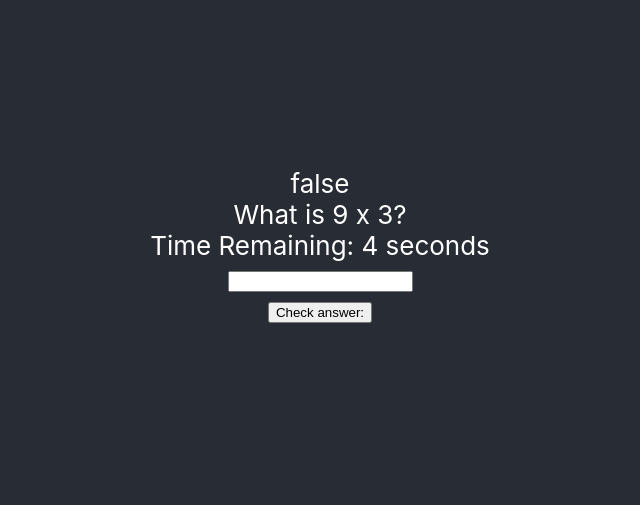
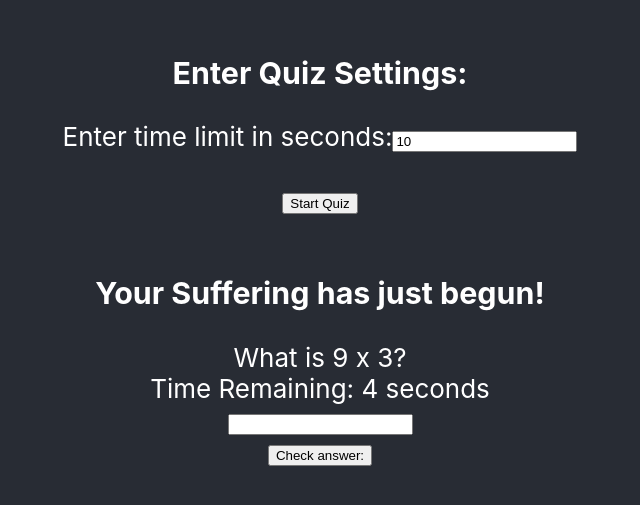
Before and after one commit to forginater/quiz-app, a React (Create React App) app: page / in a window 1280 px wide. Shown: the part 155-660 px from the top of the page, without its empty margins (320-960 px from the left). Built offline with nearby package versions, Linux system fonts and the light colour scheme.

Commit message:
Implemented <EnterSettings> component
Added in ability to enter custom time limit in <EnterSettings> component and a button to start the quiz once settings have been entered, or defualt accepted if no selections made

```diff
--- a/src/App.tsx
+++ b/src/App.tsx
@@ -30,19 +30,21 @@ const num2 = genRandNum(lowerBound, upperBound);
 let timeLimit = 10;
 
 
-
+//Get settings from user then render the quiz, finally display results to user
 function App() {
   //timeLimit is hardcoded as 10 by default but can be changed by user in the <EnterSettings> component
   const [timeLimit,setTimeLimit] = useState(10);
   //paramsEntered
-  const [enteredSettings, setEnteredSettings] = useState();
+  const [doneSettings, setDoneSettings] = useState(false);
+
   return (
-    <div>
-      {/*Enter custom time limit*/}
-      <EnterSettings />
-
-
-      <Quiz />
+    <div className="App">
+      <div className="App-header">
+        {/*Enter custom time limit*/}
+        <EnterSettings timeLimit={timeLimit} setTimeLimit={setTimeLimit} setDoneSettings={setDoneSettings}/>
+        {/*Once settings have been entered, then start the quiz*/}
+        <Quiz />
+      </div>
     </div>
   )
 }
@@ -51,9 +53,36 @@ function App() {
 //SetLimit() will allow the user to select a custom time limit other than 10s
 //Need to decide whether to stall displaying the question etc until user has entered custom time...
 //Could put everything else in a separate component that isn't rendered until custom time limit has been entered
-function EnterSettings() {
+function EnterSettings(props: {timeLimit: number, setTimeLimit: (n: number) => void, setDoneSettings: (b: boolean) => void}) {
   return (
-    <></>
+    <div>
+      <h3>Enter Quiz Settings:</h3>
+      <label>
+        Enter time limit in seconds:
+        <input
+          type="text"
+          value={props.timeLimit}
+          onChange={(e) => {
+            Number.isNaN(parseInt(e.target.value))
+            ? console.log("Invalid non-number character entered into timeLimit field!")
+            : props.setTimeLimit(parseInt(e.target.value));
+            //There is a bug here: can't backspace to empty field when only 1 character left
+          }}
+        />
+      </label>
+      <br/><br/>
+      <label>
+        <input
+          type="button"
+          value="Start Quiz"
+          onClick={(e) => {
+            props.setDoneSettings(true);
+          }}
+        />
+
+      </label>
+
+    </div>
   )
 }
 
@@ -70,10 +99,8 @@ function Quiz() {
 
   return (
     <div className="App">
-      <header className="App-header">
-
-        {JSON.stringify(timeUp,null,4)}
         <br/>
+        <h3>Your Suffering has just begun!</h3>
 
         {/*Question:*/}
         <Question num1={num1} num2={num2}/>
@@ -97,8 +124,6 @@ function Quiz() {
           )
         }
 
-
-      </header>
     </div>
   );
 }
```
